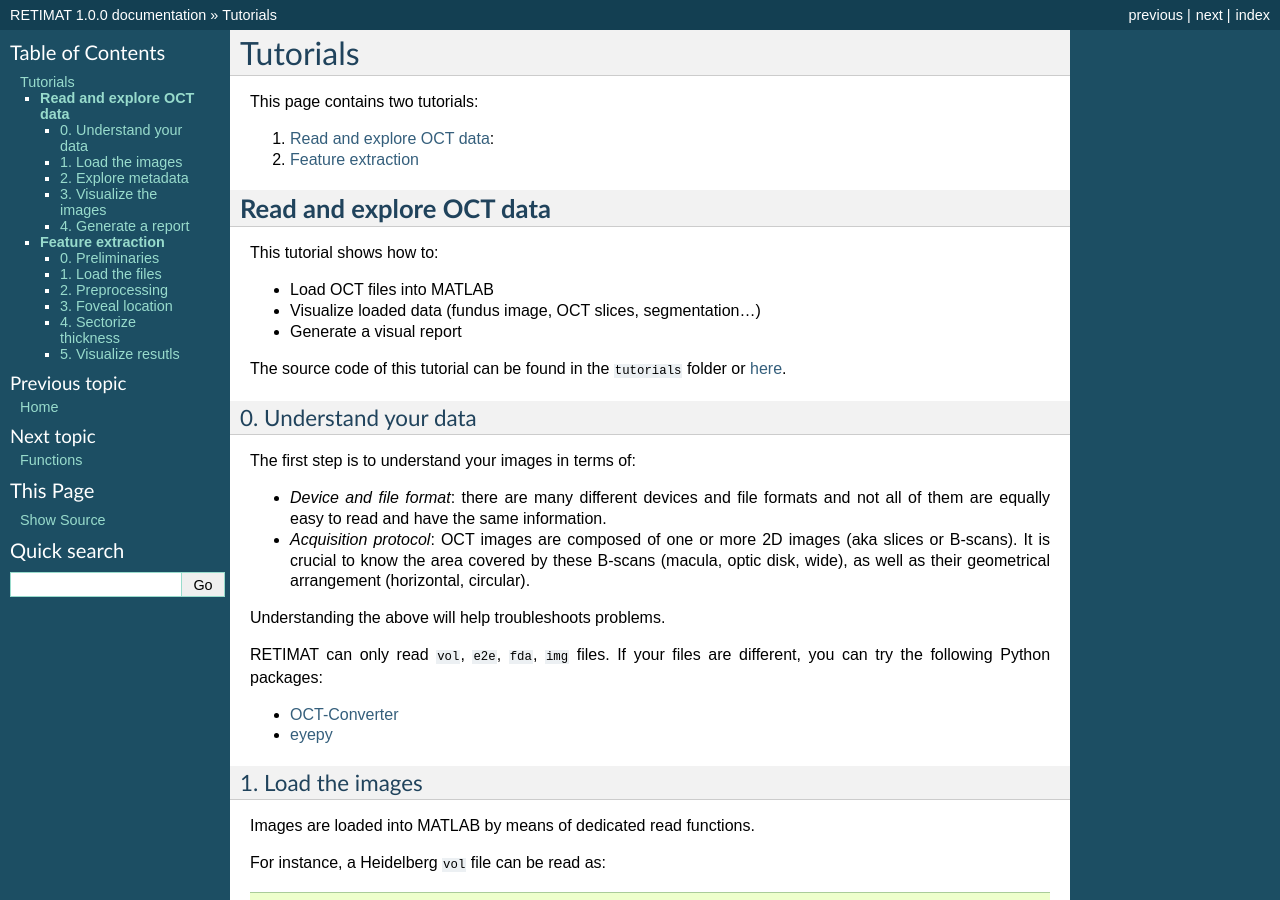
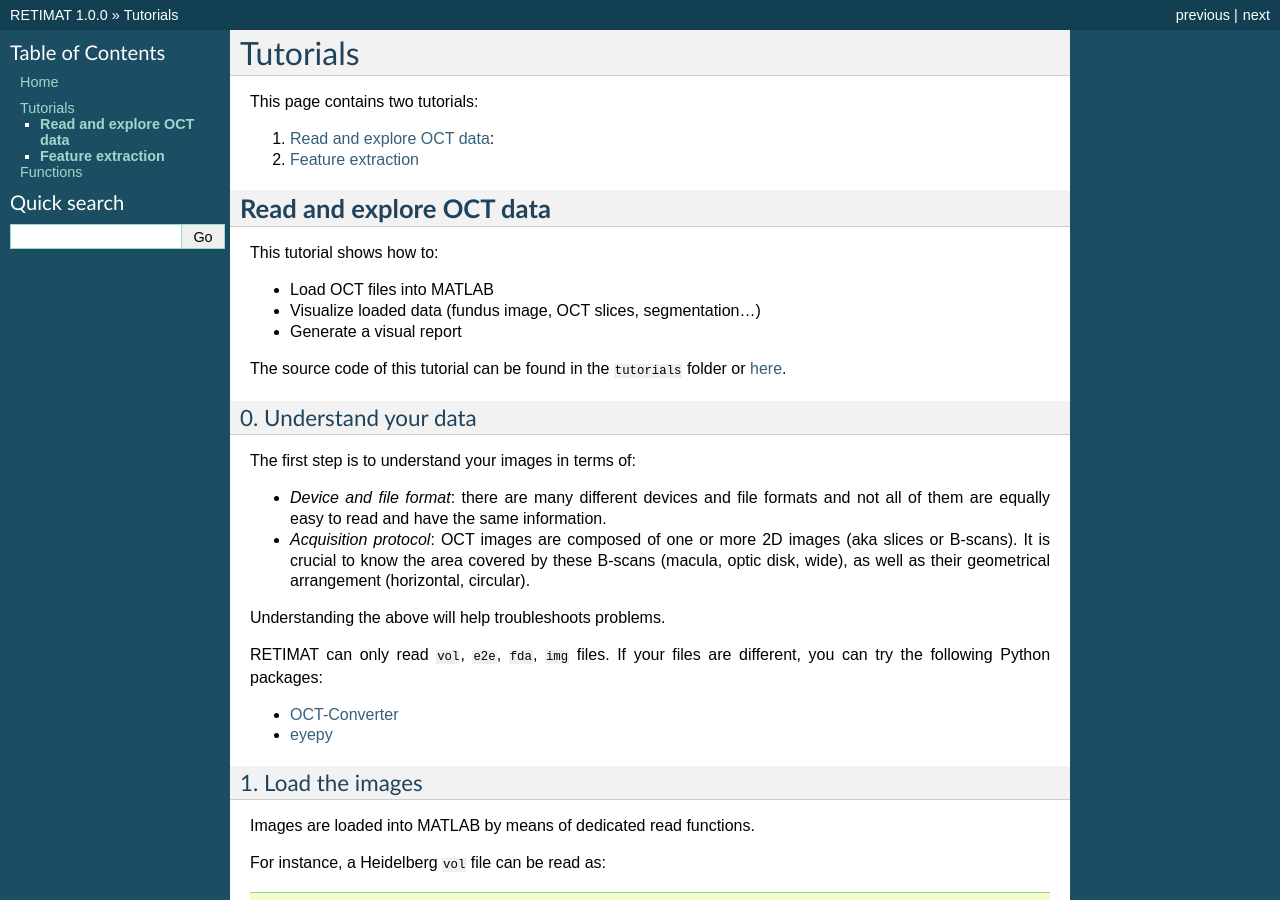
Before and after one commit to mu-biomed/retimat, a Sphinx documentation site: the page built from doc/tutorials.rst, in a window 1280 px wide and 900 px high. Built offline with Sphinx 7.4.7, drawn with Linux system fonts in a browser that asks for light colours; some of the changed text lies outside the part shown.

Commit message:
clean docs template

```diff
--- a/doc/conf.py
+++ b/doc/conf.py
@@ -8,9 +8,9 @@ import os
 # https://www.sphinx-doc.org/en/master/usage/configuration.html#project-information
 
 project = 'RETIMAT'
-copyright = '2023, David Romero-Bascones'
 author = 'David Romero-Bascones'
-release = '1.0.0'
+version = '1.0.0'
+release = version
 
 # -- General configuration ---------------------------------------------------
 # https://www.sphinx-doc.org/en/master/usage/configuration.html#general-configuration
@@ -27,7 +27,13 @@ add_module_names = False # show only function name
 
 html_theme = 'classic'
 html_static_path = ['_static']
-
+html_sidebars = {'**': ['globaltoc.html', 'sourcelink.html', 'searchbox.html']}
+html_show_sphinx = False
+html_title = f'{project} {version}'
+html_domain_indices = False
+html_use_index = False
+html_show_sourcelink = False
+html_show_copyright = False
 
 # -- MATLAB configuration ----------------------------------------------------
 primary_domain = 'mat'
--- a/doc/functions.rst
+++ b/doc/functions.rst
@@ -2,7 +2,7 @@
 Functions
 =========
 
-These are the functions implemented in RETIMAT
+These are all the functions implemented in RETIMAT
 
 
 File reading
--- a/doc/tutorials.rst
+++ b/doc/tutorials.rst
@@ -1,7 +1,7 @@
 Tutorials
 =========
 
-.. _tutorials:
+.. _tuto:
 
 This page contains two tutorials:
 
```
Also changed, not shown: doc/index.rst (+5 -8 lines).
